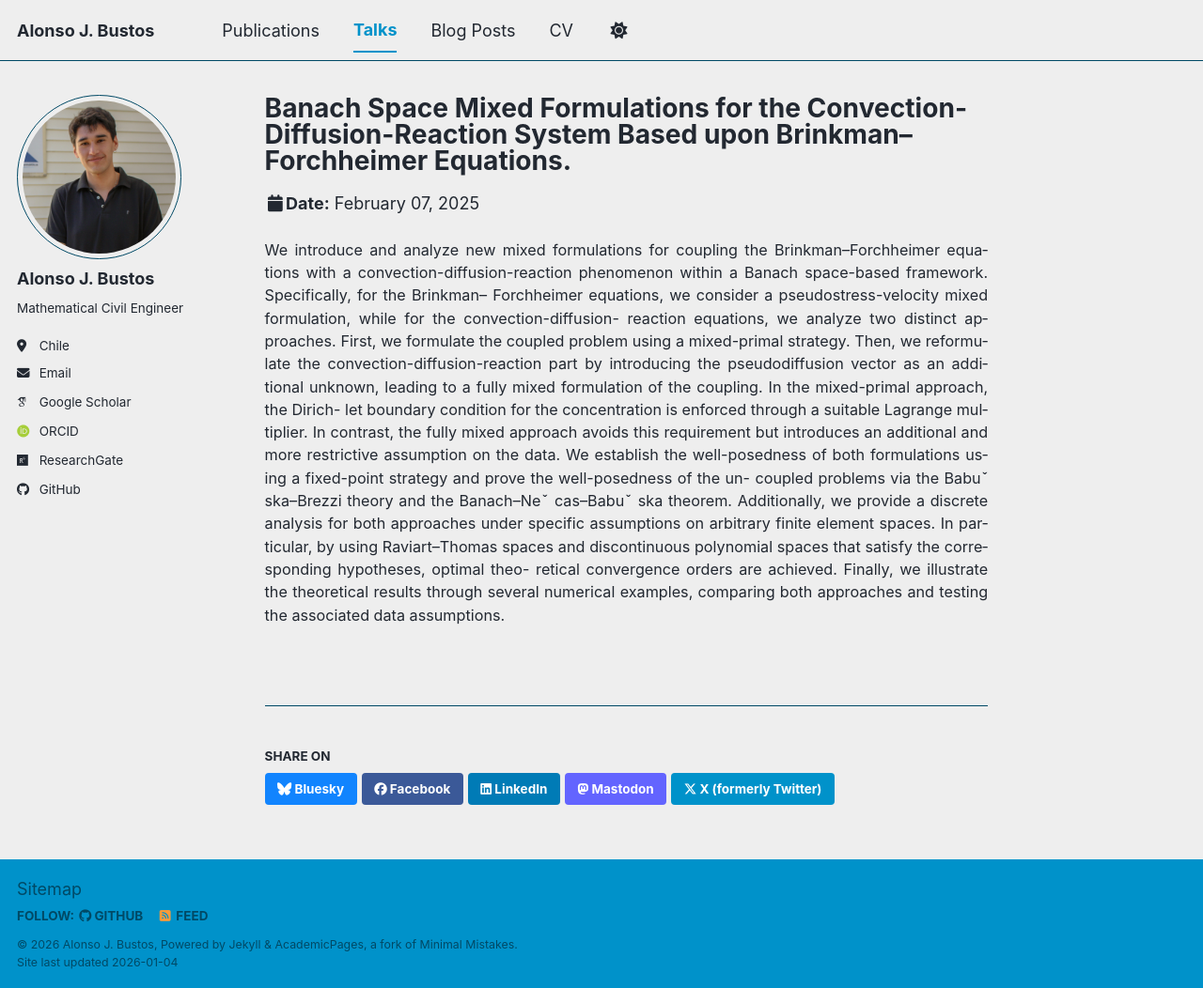
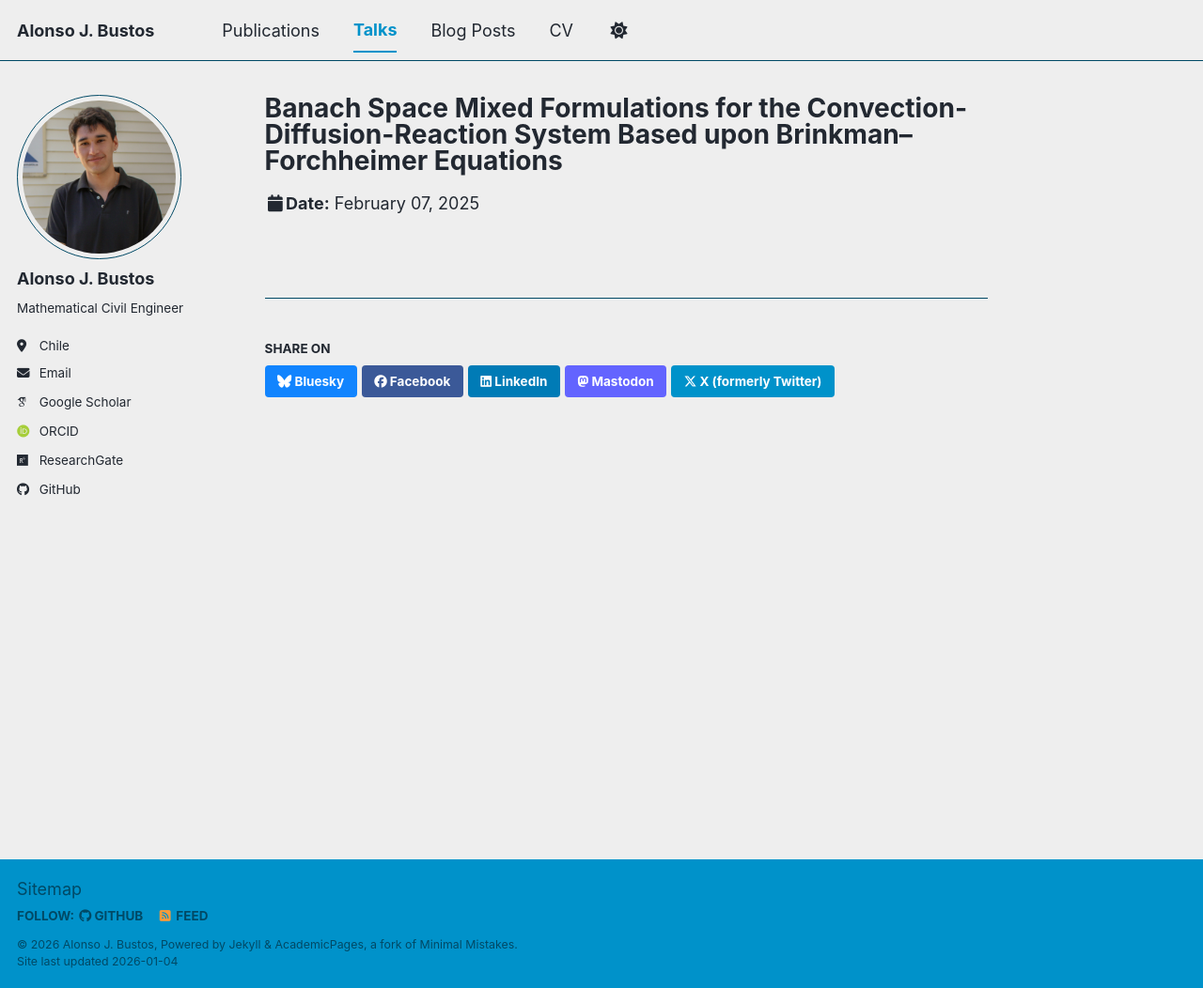
Before and after one commit to alonsojbustos/alonsojbustos.github.io, a Jekyll site: the page built from _talks/2025-1-TN.md, in a window 1280 px wide and 1052 px high. Shown: the whole window at 94% size. Built offline with Jekyll 4.4.1, drawn with Linux system fonts in a browser that asks for light colours; some web fonts are replaced; a script bundle is joined from its source files by our own code; library files that are not in the unit come from our copies.

Commit message:
Update 2025-1-TN.md

```diff
--- a/_talks/2025-1-TN.md
+++ b/_talks/2025-1-TN.md
@@ -1,24 +1,10 @@
 ---
-title: "Banach Space Mixed Formulations for the Convection-Diffusion-Reaction System Based upon Brinkman–Forchheimer Equations."
+title: "Banach Space Mixed Formulations for the Convection-Diffusion-Reaction System Based upon Brinkman–Forchheimer Equations"
 collection: talks
 type: "Talk"
 permalink: /talks/2025-02-07-Talca-Numerica
-venue: "Universidad Católica del Maule, Campus San Miguel, Talca, Chile"
+venue: "Talca Numérica I"
 date: 2025-02-07
-location: "Talca, Chile"
+location: "Universidad Católica del Maule, Campus San Miguel, Talca, Chile"
+slidesurl: "/files/Talk-BCG.pdf"
 ---
-
-We introduce and analyze new mixed formulations for coupling the Brinkman–Forchheimer equations with
-a convection-diffusion-reaction phenomenon within a Banach space-based framework. Specifically, for the Brinkman–
-Forchheimer equations, we consider a pseudostress-velocity mixed formulation, while for the convection-diffusion-
-reaction equations, we analyze two distinct approaches. First, we formulate the coupled problem using a mixed-primal
-strategy. Then, we reformulate the convection-diffusion-reaction part by introducing the pseudodiffusion vector as an
-additional unknown, leading to a fully mixed formulation of the coupling. In the mixed-primal approach, the Dirich-
-let boundary condition for the concentration is enforced through a suitable Lagrange multiplier. In contrast, the fully
-mixed approach avoids this requirement but introduces an additional and more restrictive assumption on the data. We
-establish the well-posedness of both formulations using a fixed-point strategy and prove the well-posedness of the un-
-coupled problems via the Babuˇ ska–Brezzi theory and the Banach–Neˇ cas–Babuˇ ska theorem. Additionally, we provide a
-discrete analysis for both approaches under specific assumptions on arbitrary finite element spaces. In particular, by using
-Raviart–Thomas spaces and discontinuous polynomial spaces that satisfy the corresponding hypotheses, optimal theo-
-retical convergence orders are achieved. Finally, we illustrate the theoretical results through several numerical examples,
-comparing both approaches and testing the associated data assumptions.
```
